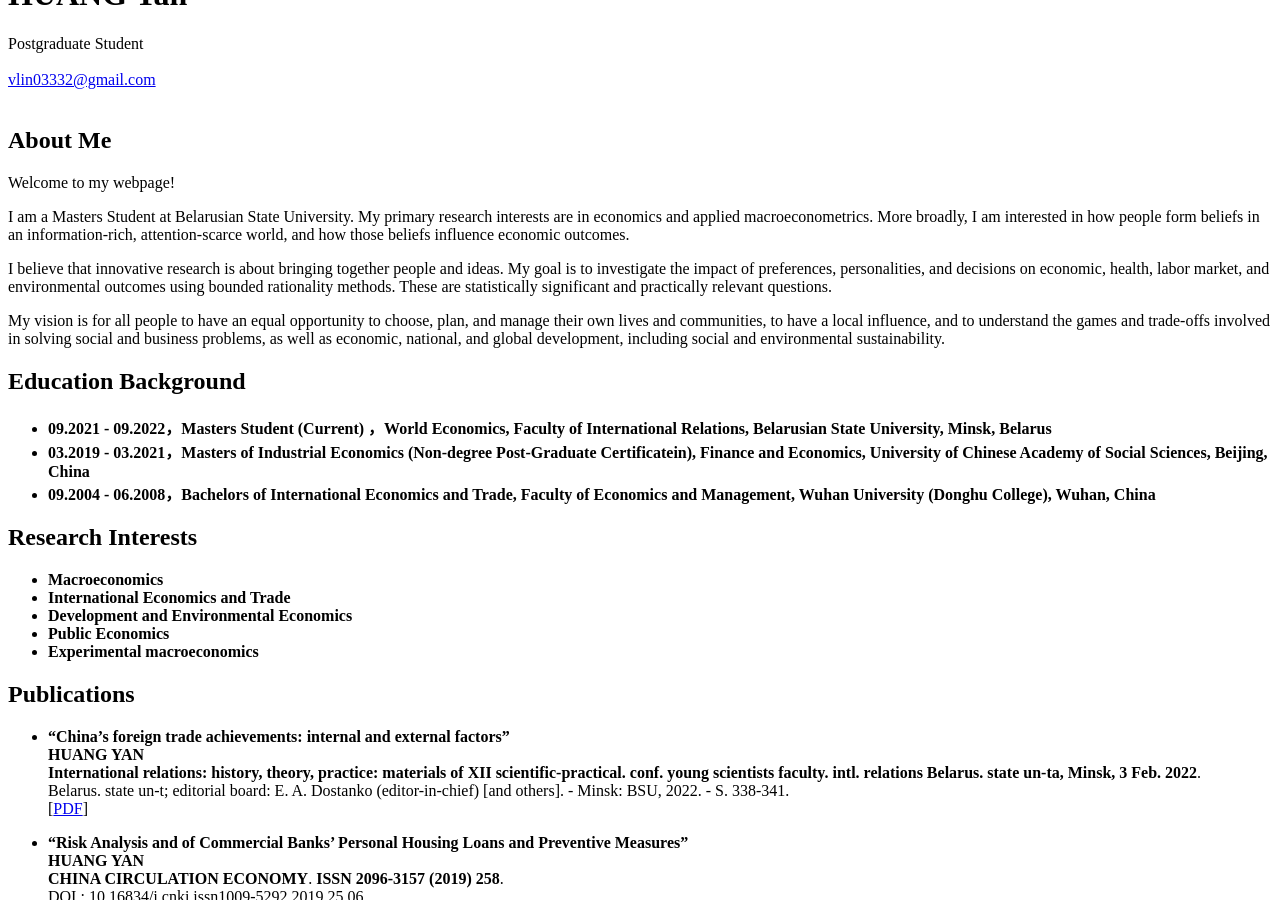
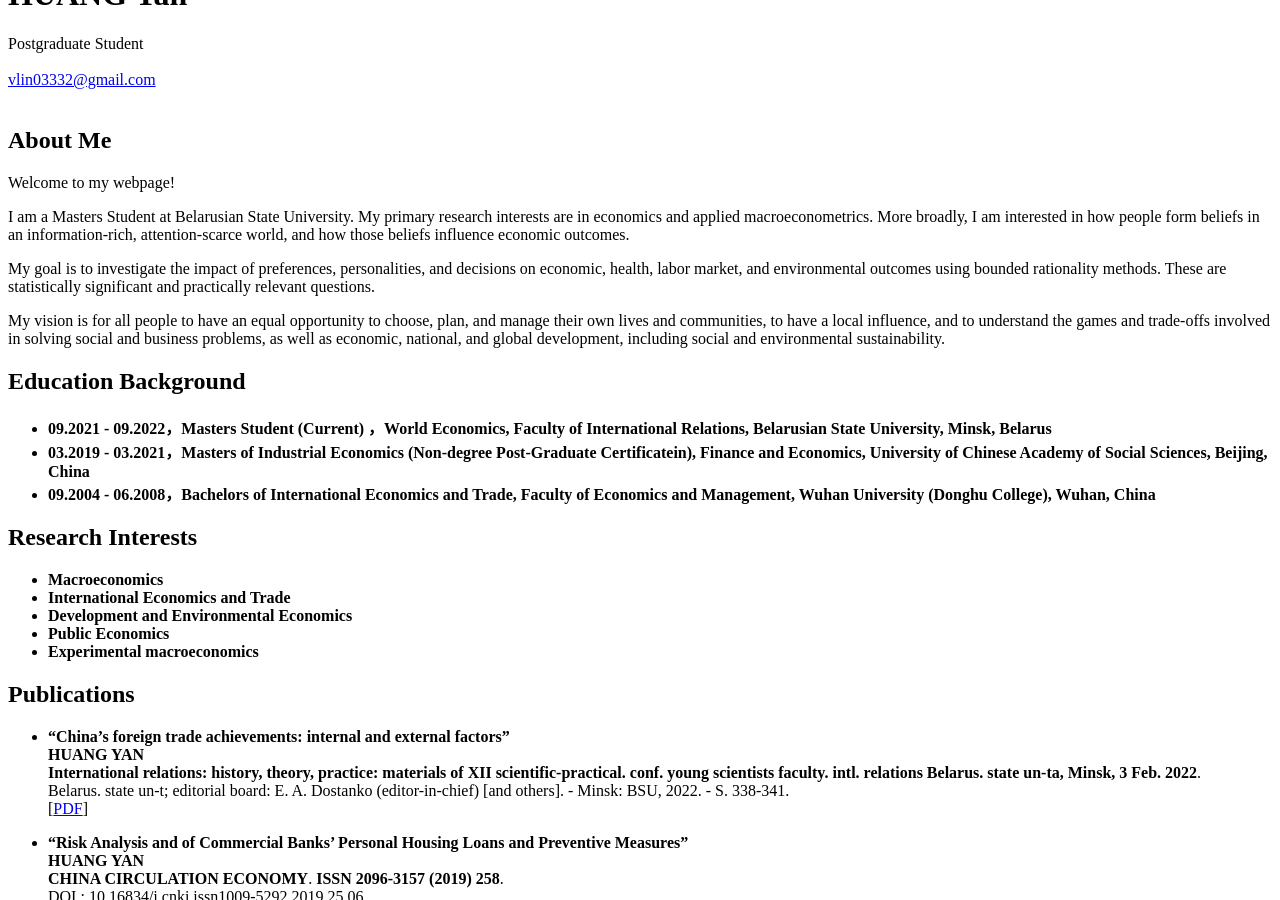
Before and after one commit to huangyan211/HuangYan, a Jekyll site: the page built from index.md, in a window 1280 px wide and 900 px high, scrolled down 2561 px. Built offline with Jekyll 4.4.1, drawn with Linux system fonts in a browser that asks for light colours; nearby versions of some CDN libraries; a style sheet for code colours, icons or effects is not loaded; our own code applies the rules of GitHub Pages for plain Markdown files.

Commit message:
Update index.md

```diff
--- a/index.md
+++ b/index.md
@@ -6,9 +6,9 @@ layout: homepage
 
 Welcome to my webpage!
 
-I am a Masters Student at Belarusian State University. My primary research interests are in economics and applied macroeconometrics. More broadly, I am interested in how people form beliefs in an information-rich, attention-scarce world, and how those beliefs influence economic outcomes.
+I am a Masters Student at Belarusian State University.  My primary research interests are in economics and applied macroeconometrics. More broadly, I am interested in how people form beliefs in an information-rich, attention-scarce world, and how those beliefs influence economic outcomes.
 
-I believe that innovative research is about bringing together people and ideas. My goal is to investigate the impact of preferences, personalities, and decisions on economic, health, labor market, and environmental outcomes using bounded rationality methods. These are statistically significant and practically relevant questions.
+My goal is to investigate the impact of preferences, personalities, and decisions on economic, health, labor market, and environmental outcomes using bounded rationality methods.  These are statistically significant and practically relevant questions.
 
 My vision is for all people to have an equal opportunity to choose, plan, and manage their own lives and communities, to have a local influence, and to understand the games and trade-offs involved in solving social and business problems, as well as economic, national, and global development, including social and environmental sustainability.
 
```
